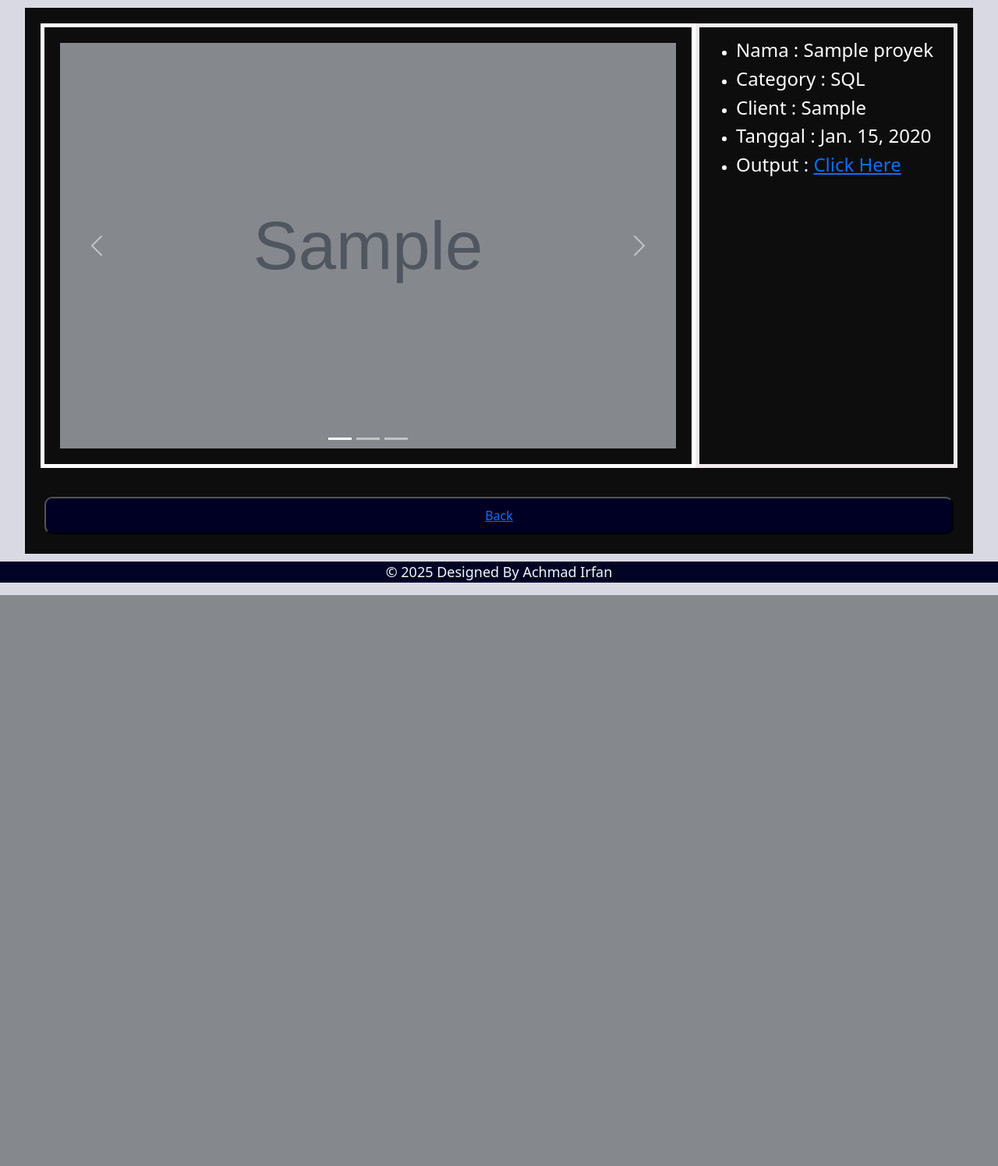
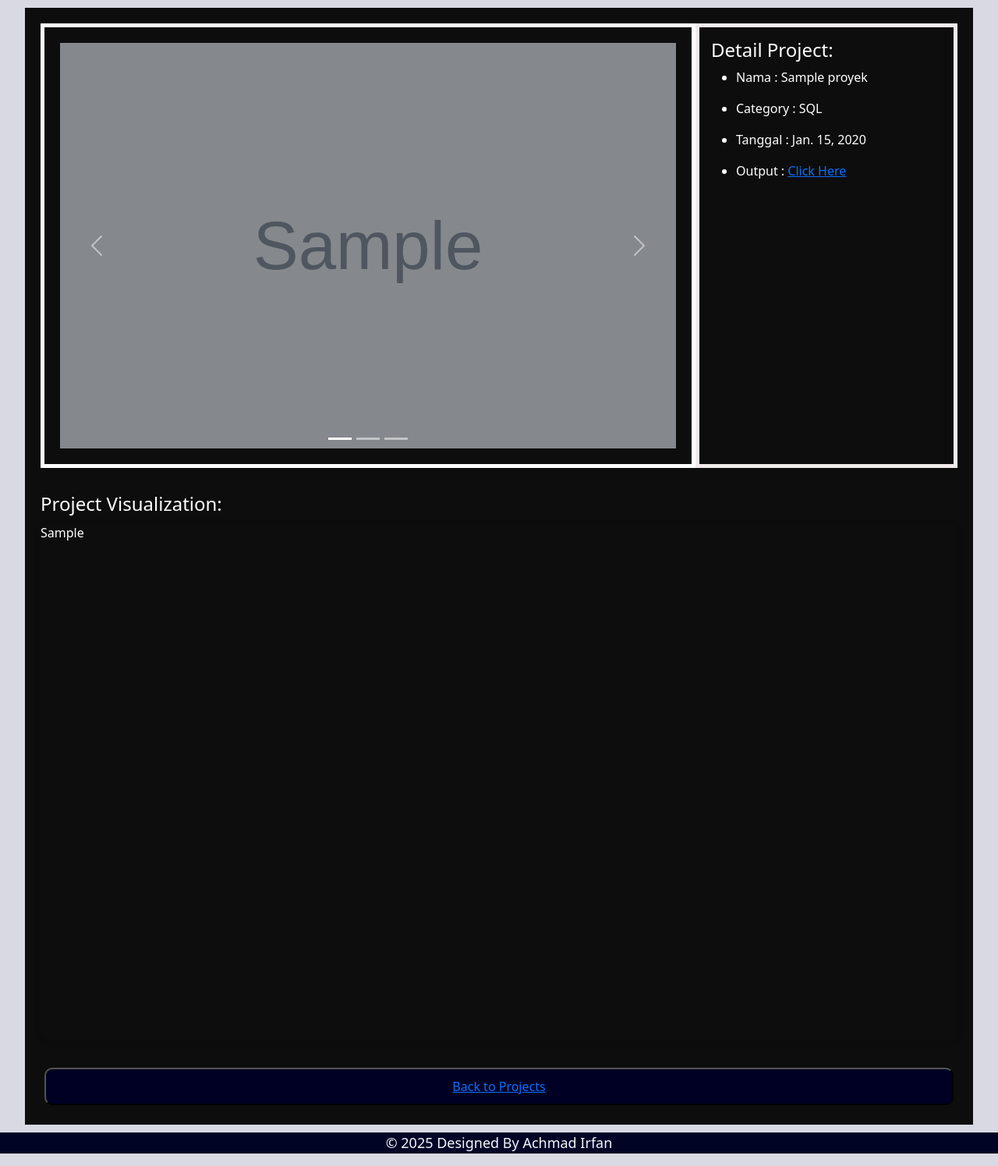
Before and after one commit to achmad-irfan/NEWPORTFOLIO, a Django app: a page that uses project/templates/project/detail.html in a window 1280 px wide. Shown: the part 96-1591 px from the top of the page at 78% size. Before the commit the page ends 859 px from the top, so only its background shows below. Run offline with Django 4.2, Linux system fonts and the light colour scheme; tables that the repository leaves empty hold one stand-in row (values such as "Sample post"); grey boxes marked "Sample" are stand-in pictures.

Commit message:
embed projects

```diff
--- a/project/models.py
+++ b/project/models.py
@@ -25,6 +25,7 @@ class Proyek(models.Model):
     client = models.CharField(max_length=55)
     output = models.URLField(default='a')
     detail = models.URLField(default='a')
+    embed= models.TextField(blank=True, max_length=500)
     slug = models.SlugField(blank=True, editable=False)
 
 
--- a/project/static/project/css/styles.css
+++ b/project/static/project/css/styles.css
@@ -73,6 +73,25 @@ button {
   color: white;
 }
 
+.embed-wrapper {
+  position: relative;
+  padding-bottom: 56.25%;
+  height: 0;
+  overflow: hidden;
+  margin-top: 10px;
+  border-radius: 12px;
+  box-shadow: 0 2px 10px rgba(0, 0, 0, 0.1);
+}
+
+.embed-wrapper iframe {
+  position: absolute;
+  top: 0;
+  left: 0;
+  width: 100%;
+  height: 100%;
+  border: none;
+}
+
 @media (max-width: 756px) {
   img {
     display: block;
--- a/project/templates/project/detail.html
+++ b/project/templates/project/detail.html
@@ -30,17 +30,22 @@
     </button>
   </div>
   <div class="infomation">
+    <h4>Detail Project:</h4>
     <ul>
-      <li><h4>Nama : {{proyek.nama}}</h4></li>
-      <li><h4>Category : {{proyek.category}}</h4></li>
-      <li><h4>Client : {{proyek.client}}</h4></li>
-      <li><h4>Tanggal : {{proyek.tanggal}}</h4></li>
+      <li><p>Nama : {{proyek.nama}}</p></li>
+      <li><p>Category : {{proyek.category}}</p></li>
+      <li><p>Tanggal : {{proyek.tanggal}}</p></li>
       <li>
-        <h4>Output : <a href="{{proyek.output}}">Click Here</a></h4>
+        <p>Output : <a href="{{proyek.output}}">Click Here</a></p>
       </li>
     </ul>
   </div>
 </div>
-<button><a href="{% url 'app_project:project' %}">Back</a></button>
-
+<div class="embed">
+  <h4>Project Visualization:</h4>
+  {% if proyek.embed %}
+  <div class="embed-wrapper">{{ proyek.embed|safe }}</div>
+  {% endif %}
+</div>
+<button><a href="{% url 'app_project:project' %}">Back to Projects</a></button>
 {% endblock %}
--- a/project/views.py
+++ b/project/views.py
@@ -21,7 +21,7 @@ from django.views.generic import ListView, DetailView
 
 class indexView(ListView):
     model = Proyek
-    ordering = ['tanggal']
+    ordering = ['-tanggal']
     paginate_by = 6
     template_name = 'project/index.html'
 
```
Also changed, not shown: media/wtacover.png (added), media/wtahead.png (added), media/wtaiga.png (added), media/wtaprofile.png (added), project/migrations/0002_proyek_embed.py (added).
